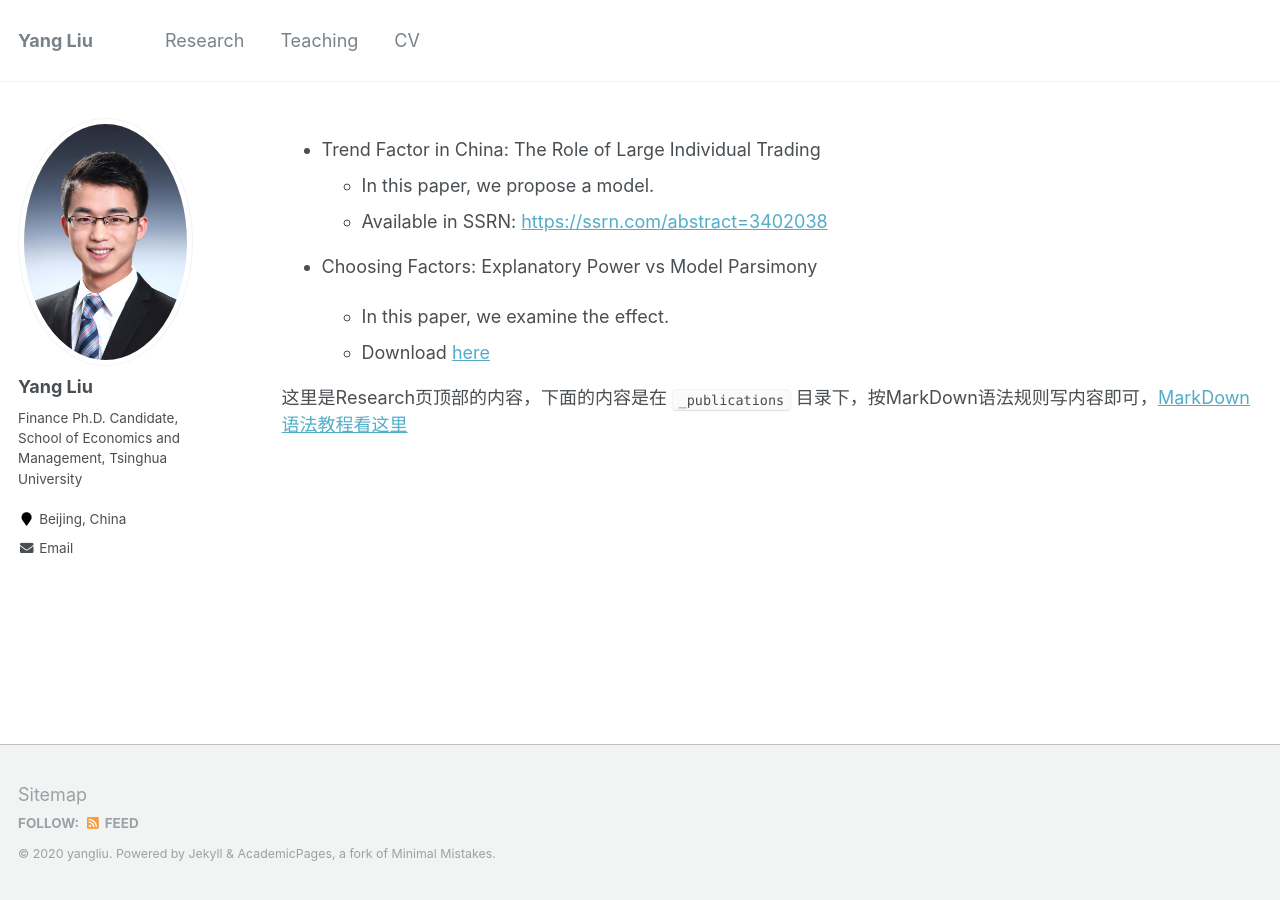
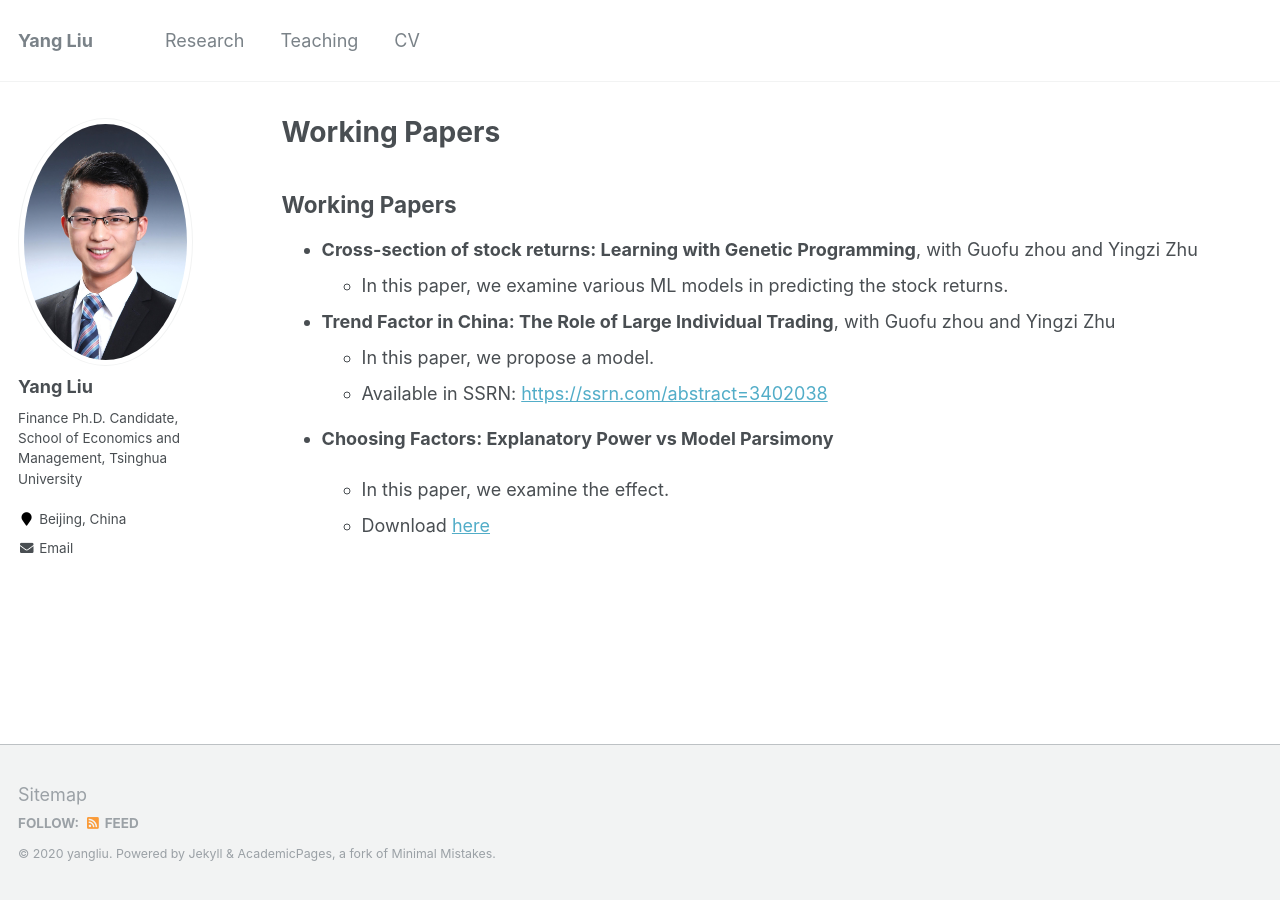
Before and after one commit to yangliu-finance/yangliu-finance.github.io, a Jekyll site: the page built from _pages/research.md, in a window 1280 px wide. Built offline with Jekyll 4.4.1, drawn with Linux system fonts in a browser that asks for light colours; our own code applies the rules of GitHub Pages for plain Markdown files.

Commit message:
Update research.md

```diff
--- a/_pages/research.md
+++ b/_pages/research.md
@@ -6,15 +6,17 @@ author_profile: true
 ---
 
 
-+ Trend Factor in China: The Role of Large Individual Trading
+Working Papers
+----
+
++ **Cross-section of stock returns: Learning with Genetic Programming**, with Guofu zhou and Yingzi Zhu
+  + In this paper, we examine various ML models in predicting the stock returns.
+
++ **Trend Factor in China: The Role of Large Individual Trading**, with Guofu zhou and Yingzi Zhu
   + In this paper, we propose a model.
   + Available in SSRN: [https://ssrn.com/abstract=3402038](https://ssrn.com/abstract=3402038)
 
-+ Choosing Factors: Explanatory Power vs Model Parsimony
++ **Choosing Factors: Explanatory Power vs Model Parsimony**
 
   + In this paper, we examine the effect.
   + Download [here](https://yangliu-finance.github.io/files/WorkingPaper.pdf)
-
-
-
-这里是Research页顶部的内容，下面的内容是在 `_publications` 目录下，按MarkDown语法规则写内容即可，[MarkDown语法教程看这里](http://xianbai.me/learn-md/article/about/readme.html)
```
